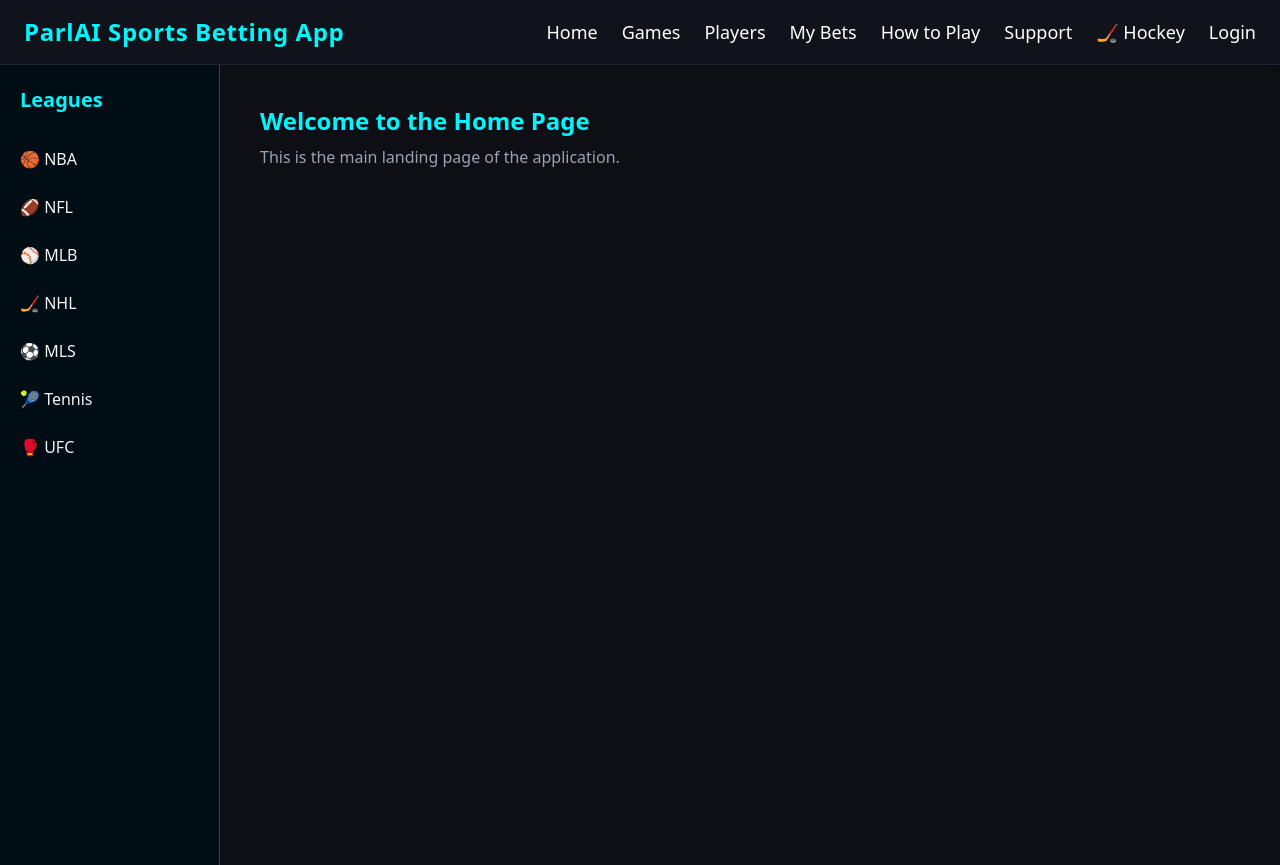
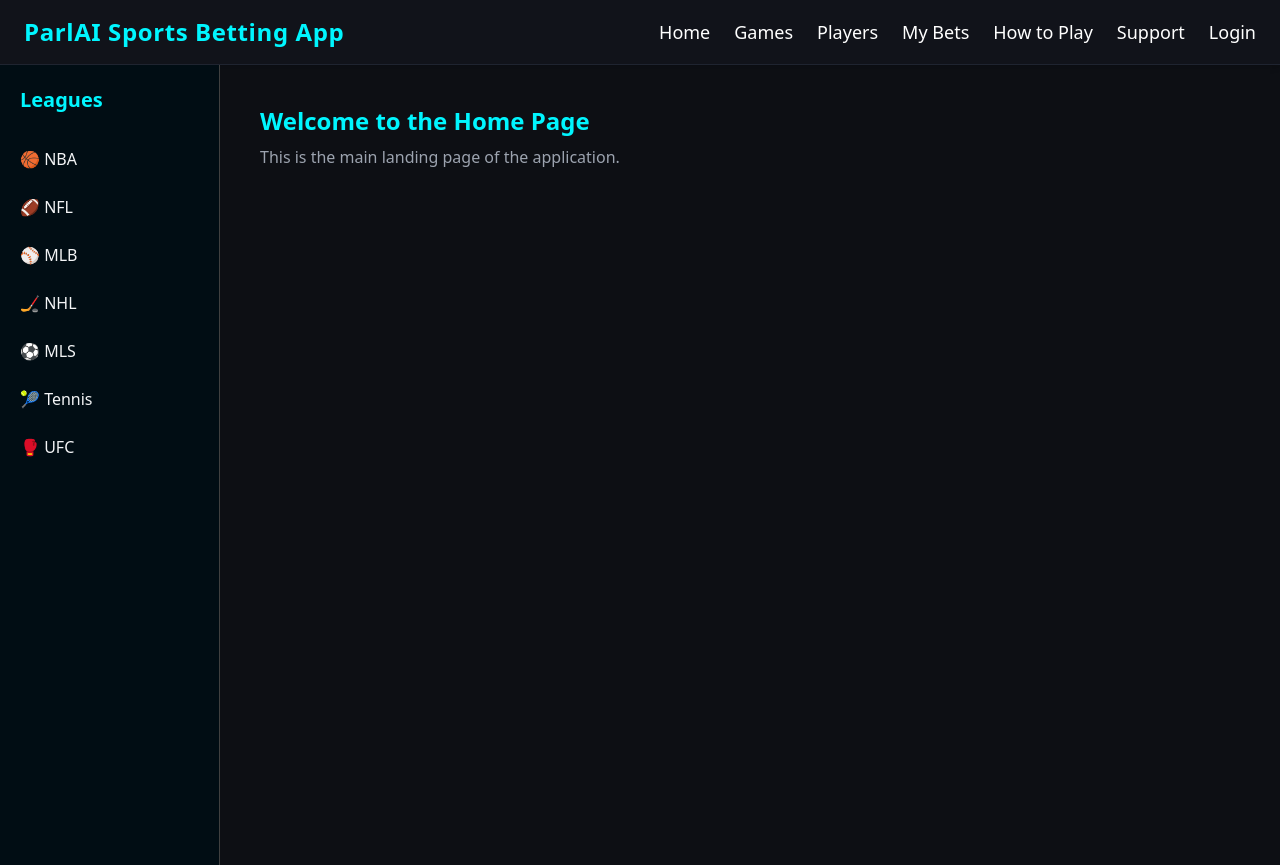
Before and after one commit to AmalSresh/491-ParlAI, a React app in the folder frontend/: page / in a window 1280 px wide. Built offline with nearby package versions, Linux system fonts and the light colour scheme; no server answers; the HTML template or start-up script is replaced by a standard one.

Commit message:
Remove Hockey link from navigation
Removed the Hockey link from the navigation.

```diff
--- a/frontend/src/App.jsx
+++ b/frontend/src/App.jsx
@@ -44,9 +44,6 @@ export default function App() {
           <Link to="/support" className="hover:text-sb-blue-light">
             Support
           </Link>
-          <Link to="/hockey" className="hover:text-sb-blue-light">
-            🏒 Hockey
-          </Link>
           {user ? (
             <>
               {user.onboardingStage > 0 && (
```
